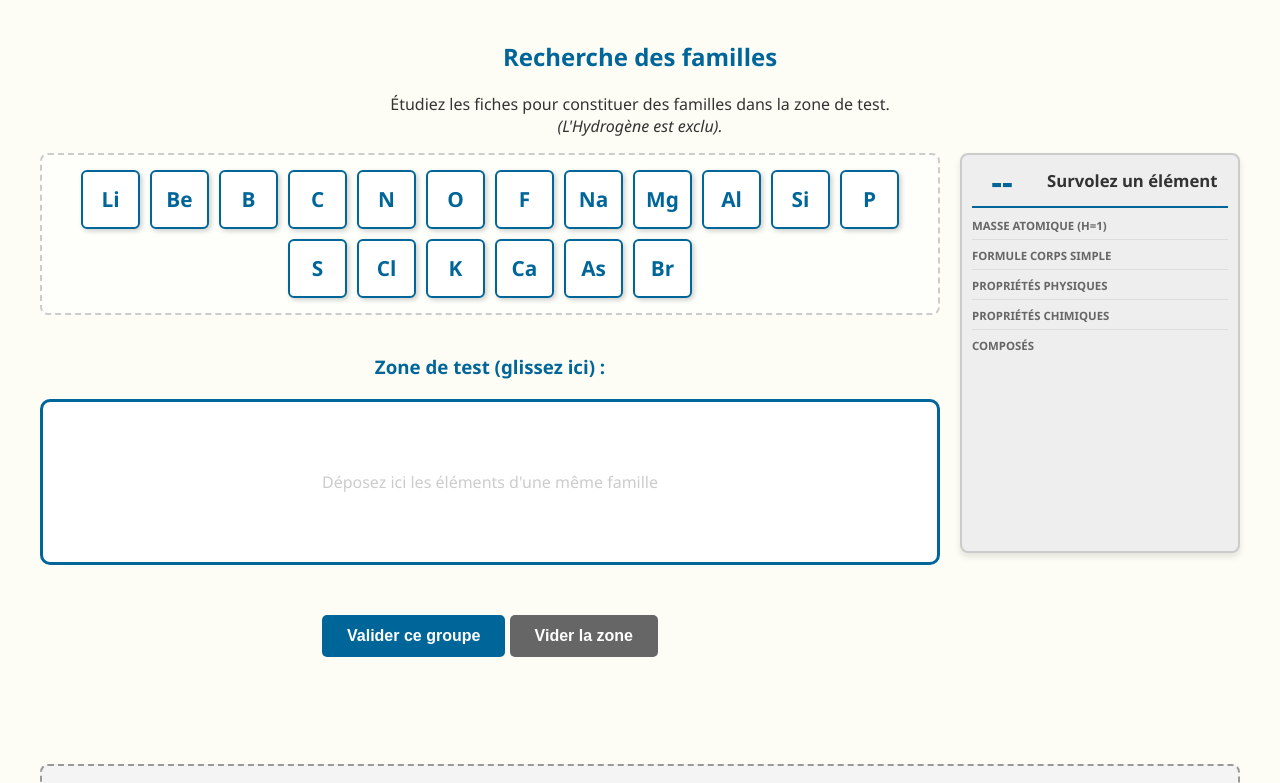
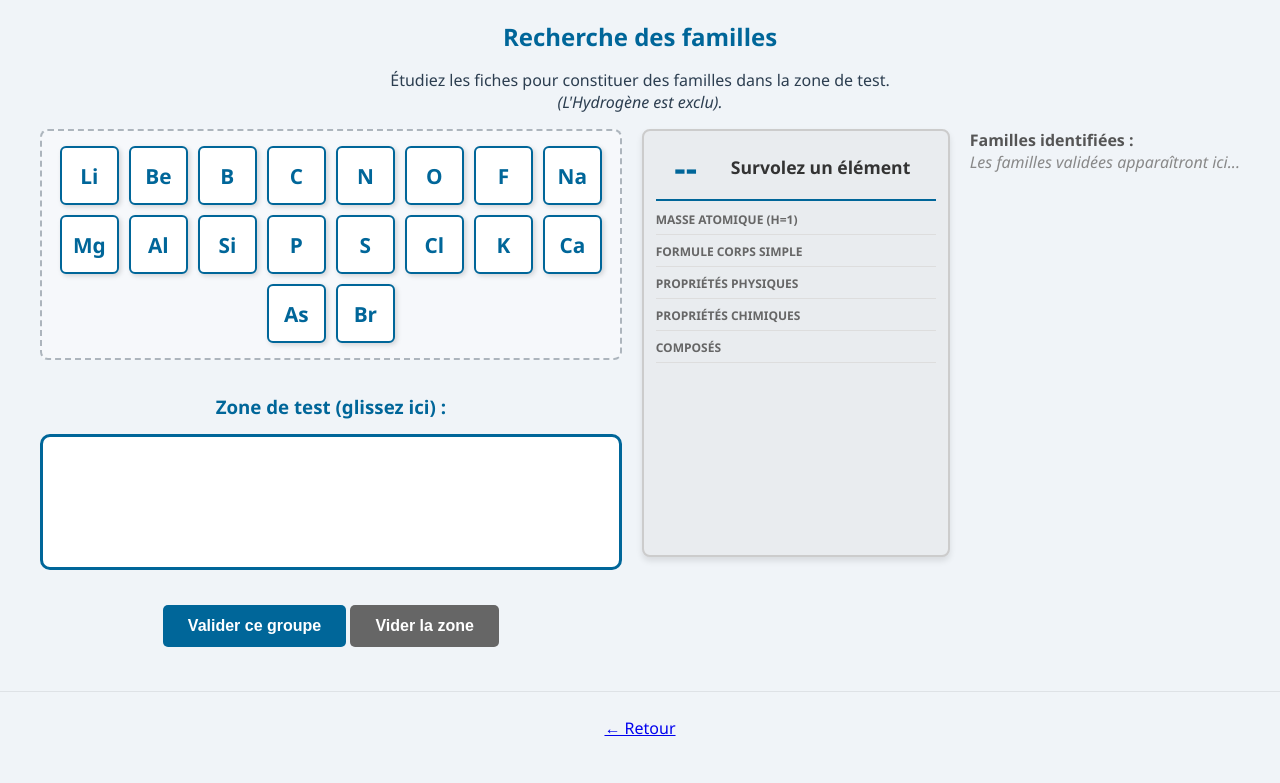
Before and after one commit to PhyWeb/mendeleiev, a plain HTML site: page partie1_04.html in a window 1280 px wide. Shown: the top 783 px of the page. Drawn offline with Linux system fonts and the light colour scheme.

Commit message:
compacification

```diff
--- a/partie1_04.html
+++ b/partie1_04.html
@@ -6,25 +6,6 @@
     <title>Recherche des ressemblances</title>
     <link rel="stylesheet" href="style.css">
     <script src="data.js"></script>
-    <style>
-        .found-zone {
-            width: 100%; order: 3; margin-top: 20px; padding: 20px;
-            background-color: #f4f4f4; border: 2px dashed #999; border-radius: 8px;
-            min-height: 120px; box-sizing: border-box; display: flex; flex-wrap: wrap; gap: 15px; align-content: flex-start;
-        }
-        .found-group {
-            display: flex; gap: 5px; padding: 8px 12px; background-color: #dff0d8;
-            border: 1px solid #00AA55; border-radius: 6px; height: fit-content; align-items: center;
-        }
-        .found-group::before {
-            content: "Famille : "; font-size: 0.8em; font-weight: bold; color: #00AA55; margin-right: 8px; white-space: nowrap;
-        }
-        .element-card.locked {
-            cursor: default; background-color: #fff; border-color: #00AA55; color: #005522;
-            opacity: 1; transform: scale(0.9); margin: 0; width: 45px; height: 45px; font-size: 1.1em;
-        }
-        .test-zone { transition: border-color 0.3s; }
-    </style>
 </head>
 <body>
     <header>
--- a/style.css
+++ b/style.css
@@ -1,20 +1,22 @@
 /* --- style.css --- */
 :root {
     --primary-color: #006699;
-    --bg-color: #fdfdf5;
-    --panel-bg: #eeeeee;
+    --bg-color: #f0f4f8;        /* Fond bleu-gris moderne */
+    --panel-bg: #e9ecef;
     --success-color: #00AA55;
     --error-color: #AA0055;
     --warning-color: #FF6600;
     --paper-bg: #ffffff;
-    --text-color: #333;
+    --text-color: #2c3e50;
+    --prop-phy-color: #007a52;  /* Vert pour les propriétés physiques */
+    --prop-chi-color: #d64a18;  /* Orange pour les propriétés chimiques */
 }
 
 body {
     font-family: "Segoe UI", Roboto, Helvetica, Arial, sans-serif;
     background-color: var(--bg-color);
     margin: 0;
-    padding: 20px;
+    padding: 10px;
     color: var(--text-color);
     display: flex;
     flex-direction: column;
@@ -23,9 +25,9 @@
 }
 
 h1, h2, h3 { color: var(--primary-color); text-align: center; }
-h1 { font-family: Georgia, serif; margin-bottom: 0.5em; }
+h2 { margin: 10px 0; font-size: 1.5rem; }
 
-/* Layout Principal (Jeu) */
+/* --- LAYOUT --- */
 .main-container {
     display: flex;
     flex-wrap: wrap;
@@ -36,183 +38,136 @@
     align-items: flex-start;
 }
 
-/* Zone de Contenu Textuel (Pages 1, 2, 5) */
 .content-card {
     background-color: var(--paper-bg);
-    border: 1px solid #ccc;
+    border: 1px solid #ced4da;
     border-radius: 8px;
-    padding: 40px;
+    padding: 25px 40px;
     max-width: 800px;
-    box-shadow: 0 4px 10px rgba(0,0,0,0.05);
+    box-shadow: 0 4px 15px rgba(0,0,0,0.05);
     line-height: 1.6;
-    font-size: 1.1em;
-    margin-bottom: 20px;
+    margin-bottom: 15px;
 }
-.highlight { font-weight: bold; color: var(--primary-color); }
 
-/* Navigation */
-.nav-links {
-    margin-top: 20px;
+/* --- CARTES D'ÉLÉMENTS --- */
+.element-card {
+    width: 55px;
+    height: 55px;
+    background-color: white;
+    border: 2px solid var(--primary-color);
+    border-radius: 6px;
     display: flex;
-    gap: 15px;
-    flex-wrap: wrap;
+    align-items: center;
     justify-content: center;
+    font-size: 1.3em;
+    font-weight: bold;
+    color: var(--primary-color);
+    cursor: grab;
+    user-select: none;
+    box-shadow: 2px 2px 5px rgba(0,0,0,0.15);
+    transition: transform 0.1s;
 }
-.btn {
-    text-decoration: none;
-    background-color: var(--primary-color);
-    color: white;
-    padding: 12px 25px;
-    border: none;
-    border-radius: 5px;
-    transition: background 0.3s;
-    font-weight: bold;
-    cursor: pointer;
-    font-size: 1rem;
+.element-card:hover { transform: scale(1.1); background-color: #f8f9fa; }
+
+/* États de validation */
+.element-card.correct { border-color: var(--success-color); background-color: #e6fffa; color: var(--success-color); }
+.element-card.incorrect { border-color: var(--error-color); background-color: #ffe6e6; color: var(--error-color); }
+.element-card.locked {
+    cursor: default; border-color: var(--success-color); color: #005522;
+    transform: scale(0.9); width: 45px; height: 45px; font-size: 1.1em;
 }
-.btn:hover { background-color: #004466; }
-.btn:disabled { background-color: #ccc; cursor: not-allowed; }
-.link-simple { color: var(--primary-color); text-decoration: underline; align-self: center; }
 
-/* --- ÉLÉMENTS DE JEU (Pages 3, 4, 6, 7) --- */
-
-.game-area { flex: 1; min-width: 300px; display: flex; flex-direction: column; gap: 20px; }
-
-/* --- Panneau d'information COMPACT --- */
+/* --- PANNEAU D'INFOS (ASIDE) --- */
 .info-panel {
-    flex: 0 0 280px; /* Un peu moins large pour laisser de la place au jeu */
-    height: 400px;   /* Hauteur fixe raisonnable */
-    overflow-y: auto; /* Scroll si ça dépasse encore */
+    flex: 0 0 280px;
+    height: 400px;
+    overflow-y: auto;
     background-color: var(--panel-bg);
     border: 2px solid #ccc;
     border-radius: 8px;
-    padding: 10px; /* Padding réduit (était 20px) */
+    padding: 12px;
     box-shadow: 0 4px 6px rgba(0,0,0,0.1);
-    box-sizing: border-box;
-    font-size: 0.95rem; /* Police globale légèrement réduite */
 }
 
-/* En-tête du panneau (Symbole + Nom) compacté */
 .info-header {
-    display: flex;
-    align-items: center;
-    gap: 15px;
+    display: flex; align-items: center; gap: 15px;
     border-bottom: 2px solid var(--primary-color);
-    padding-bottom: 8px;
-    margin-bottom: 10px;
+    padding-bottom: 8px; margin-bottom: 10px;
 }
 
 #info-symbole {
     font-size: 2.2em;
-    line-height: 1;
     font-weight: bold;
     color: var(--primary-color);
     min-width: 60px;
     text-align: center;
 }
 
-#info-nom {
-    font-size: 1.1em;
-    font-weight: bold;
-    color: #333;
-    line-height: 1.1;
-}
+#info-nom { font-size: 1.1em; font-weight: bold; color: #333; }
 
-/* Les items d'information */
-.info-item {
-    margin-bottom: 8px; /* Marge réduite (était 15px) */
-    border-bottom: 1px solid #ddd;
-    padding-bottom: 4px;
-}
-
-/* Supprime la ligne de séparation sous le dernier élément d'info */
-.info-item:last-child {
-    border-bottom: none;
-    margin-bottom: 0;
-    padding-bottom: 0;
-}
+.info-item { margin-bottom: 8px; border-bottom: 1px solid #ddd; padding-bottom: 4px; }
 
 .info-label {
-    font-weight: bold;
-    font-size: 0.75em; /* Label plus petit */
-    color: #666;
-    text-transform: uppercase;
-    display: block;
-    margin-bottom: 2px; /* Collé à la valeur */
+    font-weight: bold; font-size: 0.75em; color: #666;
+    text-transform: uppercase; display: block; margin-bottom: 2px;
 }
 
 .info-value {
-    display: block;
-    font-weight: 500;
-    color: var(--primary-color);
-    font-size: 0.9em; /* Texte de description plus petit */
-    line-height: 1.25; /* Interligne resserré pour gagner de la place */
-    white-space: pre-wrap; /* Gère mieux les retours à la ligne */
+    display: block; color: var(--primary-color);
+    font-weight: 500; font-size: 0.9em; line-height: 1.25;
 }
 
-/* Styles spécifiques pour les propriétés (couleurs) */
-#info-propPhy { color: #007a52; }
-#info-propChi { color: #d64a18; }
+/* Couleurs spécifiques demandées pour les propriétés */
+#info-propPhy { color: var(--prop-phy-color); }
+#info-propChi { color: var(--prop-chi-color); }
 
-/* Scrollbar plus discrète (Webkit uniquement: Chrome/Safari/Edge) */
-.info-panel::-webkit-scrollbar { width: 6px; }
-.info-panel::-webkit-scrollbar-track { background: #f1f1f1; }
-.info-panel::-webkit-scrollbar-thumb { background: #ccc; border-radius: 3px; }
-.info-panel::-webkit-scrollbar-thumb:hover { background: #999; }
+/* --- ZONES DE JEU --- */
+.game-area { flex: 1; min-width: 350px; display: flex; flex-direction: column; gap: 15px; }
 
-/* Cartes et Pools */
 .card-pool {
     display: flex; flex-wrap: wrap; gap: 10px; justify-content: center;
-    padding: 15px; border: 2px dashed #ccc; border-radius: 8px;
-    min-height: 100px; background: rgba(255,255,255,0.5);
+    padding: 15px; border: 2px dashed #adb5bd; border-radius: 8px;
+    min-height: 80px; background: rgba(255,255,255,0.4);
 }
 
-.element-card {
-    width: 55px; height: 55px;
-    background-color: white;
-    border: 2px solid var(--primary-color);
-    border-radius: 6px;
-    display: flex; align-items: center; justify-content: center;
-    font-size: 1.3em; font-weight: bold; color: var(--primary-color);
-    cursor: grab; user-select: none;
-    box-shadow: 2px 2px 5px rgba(0,0,0,0.2);
-    transition: transform 0.1s;
-    z-index: 10;
+.slots-container, .periodic-grid {
+    display: flex; flex-wrap: wrap; gap: 8px; justify-content: center;
+    padding: 10px; background-color: rgba(255,255,255,0.5); border-radius: 8px;
 }
-.element-card:hover { transform: scale(1.1); background-color: #f0f8ff; }
-.element-card.correct { border-color: var(--success-color); background-color: #e6fffa; color: var(--success-color); }
-.element-card.incorrect { border-color: var(--error-color); background-color: #ffe6e6; color: var(--error-color); }
 
-/* Slots (Zones de dépôt) */
-.slots-container { display: flex; flex-wrap: wrap; gap: 8px; justify-content: center; padding: 10px; background-color: rgba(255,255,255,0.6); border-radius: 8px; }
+.periodic-grid {
+    display: grid;
+    grid-template-columns: repeat(8, 1fr); /* */
+}
+
 .slot {
     width: 60px; height: 60px;
     background-color: #fff; border: 2px solid #bbb; border-radius: 6px;
-    display: flex; align-items: center; justify-content: center;
-    position: relative;
+    display: flex; align-items: center; justify-content: center; position: relative;
 }
 .slot::before { content: attr(data-index); position: absolute; top: 2px; left: 4px; font-size: 0.7em; color: #aaa; }
-.slot.drag-over { background-color: #e0f7fa; border-color: var(--primary-color); transform: scale(1.05); }
 
-/* Spécifique Page 04 (Test Box) */
+/* --- RECHERCHE DES FAMILLES --- */
 .test-zone {
     border: 3px solid var(--primary-color); background-color: #fff;
-    min-height: 120px; border-radius: 10px;
+    min-height: 100px; border-radius: 10px;
     display: flex; justify-content: center; align-items: center;
-    flex-wrap: wrap; gap: 10px; padding: 20px; position: relative;
+    flex-wrap: wrap; gap: 10px; padding: 15px;
 }
-.test-zone:empty::before { content: "Déposez ici les éléments d'une même famille"; color: #ccc; }
 
-/* Spécifique Page 06/07 (Grille) */
-.periodic-grid {
-    display: grid; grid-template-columns: repeat(8, 1fr);
-    gap: 5px; background-color: #ddd; padding: 10px; border-radius: 5px;
+/* --- BOUTONS & FEEDBACK --- */
+.nav-links { margin-top: 15px; display: flex; gap: 15px; justify-content: center; }
+.btn {
+    text-decoration: none; background-color: var(--primary-color); color: white;
+    padding: 12px 25px; border: none; border-radius: 5px; font-weight: bold; cursor: pointer;
+    font-size: 1rem;
 }
-@media (max-width: 600px) { .periodic-grid { grid-template-columns: repeat(4, 1fr); } }
+.controls { margin-top: 10px; padding: 10px; border-top: 1px solid #dee2e6; width: 100%; text-align: center; }
+#message-box { margin-top: 10px; font-weight: bold; min-height: 1.5em; }
 
-/* Feedback */
-.controls { text-align: center; margin-top: 20px; padding: 20px; border-top: 1px solid #ddd; width: 100%; }
-#message-box { margin-top: 15px; font-weight: bold; font-size: 1.1em; min-height: 3em; }
 .msg-success { color: var(--success-color); }
 .msg-error { color: var(--error-color); }
-.msg-partial { color: var(--warning-color); }
+
+/* Scrollbar discrète */
+.info-panel::-webkit-scrollbar { width: 6px; }
+.info-panel::-webkit-scrollbar-thumb { background: #ccc; border-radius: 3px; }
```
